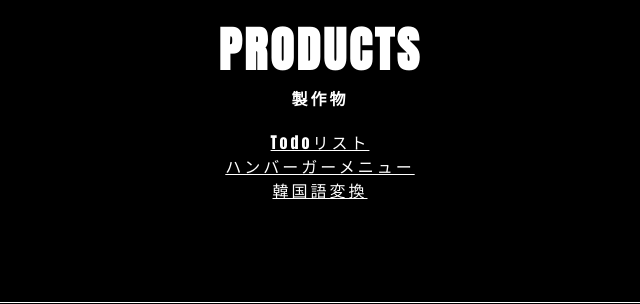
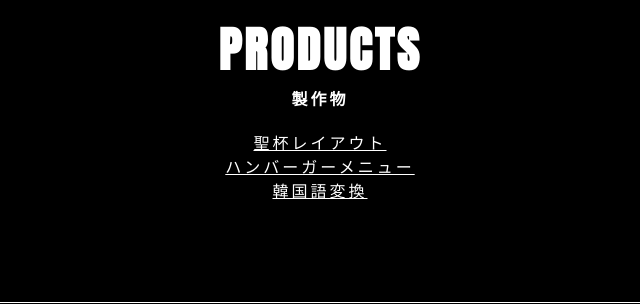
Before and after one commit to nkryu/portfolio, a website: page src/index.html in a window 1280 px wide. Shown: the part 2000-2304 px from the top of the page, 320-960 px from the left. Drawn offline with Linux system fonts and the light colour scheme.

Commit message:
Update index.html

```diff
--- a/src/index.html
+++ b/src/index.html
@@ -91,7 +91,7 @@
         <h1>PRODUCTS</h1>
         <p>製作物</p>
         <ul>
-          <li><a href="https://nkryu.github.io/todo_list/" target="_blank">Todoリスト</a></li>
+          <li><a href=" https://nkryu.github.io/layout/" target="_blank">聖杯レイアウト</a></li>
           <li><a href="https://nkryu.github.io/menu/" target="_blank">ハンバーガーメニュー</a></li>
           <li><a href="https://nkryu.github.io/korea/" target="_blank">韓国語変換</a></li>
         </ul>
```
